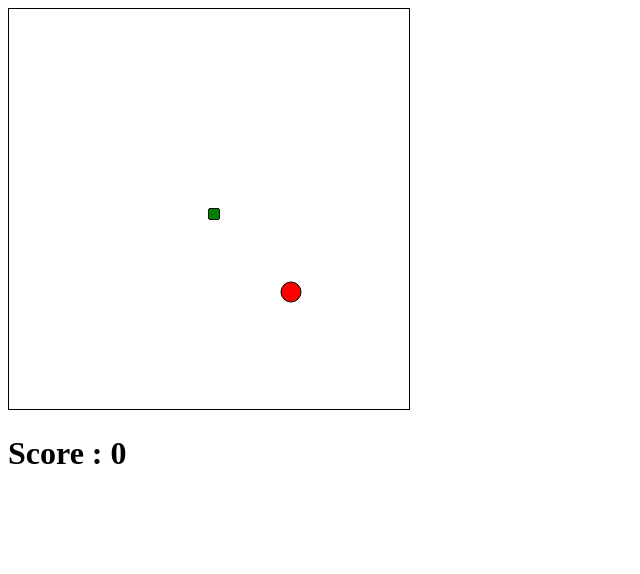
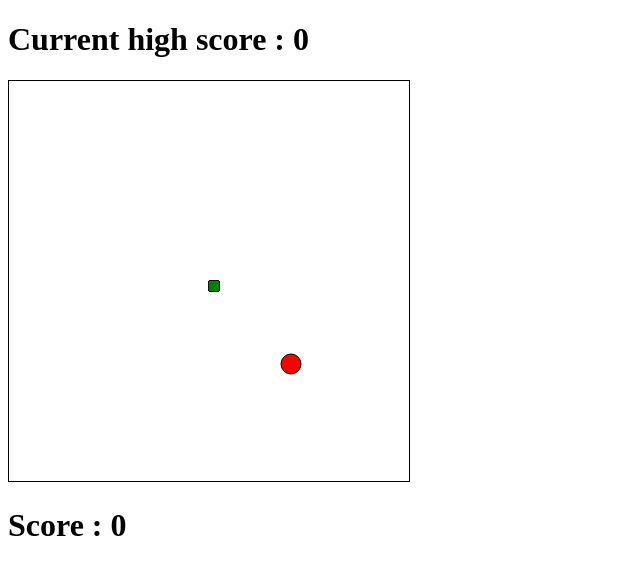
Before and after one commit to Daprojects1/Snake, a website with bundled scripts: page index.html in a window 1280 px wide. Shown: the whole page, without its empty margins (0-640 px from the left). Built offline with nearby package versions, Linux system fonts and the light colour scheme.

Commit message:
impemented a hight score system. needs a lot of refactoring

```diff
--- a/index.html
+++ b/index.html
@@ -8,6 +8,7 @@
     <link rel="stylesheet" href="styles.css">
 </head>
 <body>
+    <h1>Current high score : <span class="high-score"></span></h1>
     <canvas height="400" width="400"></canvas>
     <h1>Score : <span class="score-span">0</span></h1>
     <script type="module" src="index.js"></script>
--- a/index.js
+++ b/index.js
@@ -3,6 +3,14 @@ import balls from "./ball.js"
 import getRandomInt from "./randomInt.js"
 
 const scoreSpan = document.querySelector(".score-span")
+const highScore = document.querySelector(".high-score")
+
+const getHighScore = () => {
+    const score = localStorage.getItem("highScore") || 0
+    return score
+}
+
+highScore.innerHTML = getHighScore()
 
 class GameBoard {
     constructor() {
@@ -44,6 +52,7 @@ class GameBoard {
         this.YgameSpeed = 0
         this.maxSpeed = 0
         this.gameStopped = true;
+
     }
     stopOrMove = () => {
         for (let i = 0; i < this.snake.body.length; i++) {
@@ -77,7 +86,12 @@ class GameBoard {
     }
     changeScore = (val)=> {
         this.score += val
-        scoreSpan.innerHTML=this.score
+        scoreSpan.innerHTML = this.score
+        if (this.score > getHighScore()) {
+
+            localStorage.setItem("highScore", this.score)
+        }
+        highScore.innerHTML = getHighScore()
     }
     canCreateBall = () => {
         if (this.ballEaten) {
```
